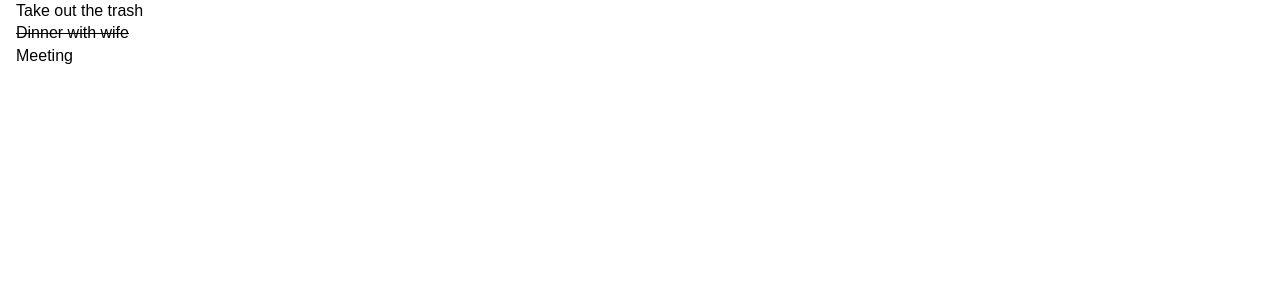
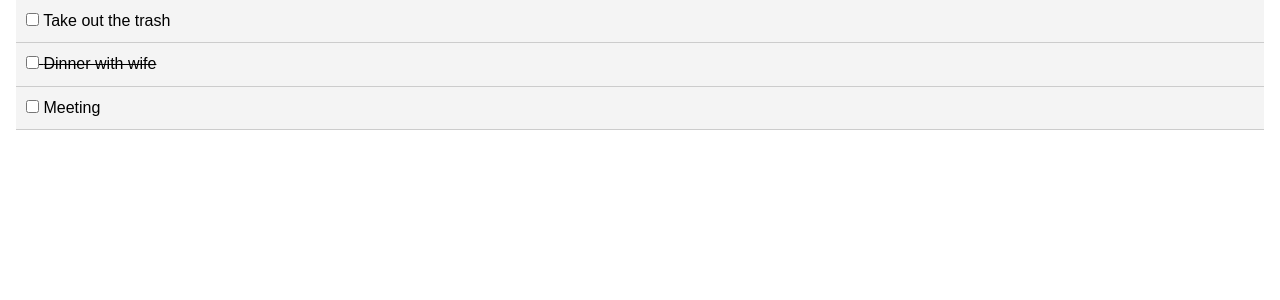
Before and after one commit to josedev123/ReactListApp, a React (Create React App) app: page / in a window 1280 px wide. Shown: the top 300 px of the page. Built offline with nearby package versions, Linux system fonts and the light colour scheme.

Commit message:
Toggle complete

```diff
--- a/src/App.js
+++ b/src/App.js
@@ -26,13 +26,29 @@
 
     ]
 
-};
+}
+
+
+// Toggle complate
+markComplete = (id) => {
+  console.log(id);
+  this.setState({ todos: this.state.todos.map(todo => {
+
+if(todo.id === id){
+ todo.completed = !todo.completed
+}
+
+return todo;
+  })
+ });
+}
+
 
   render() {
   return (
     <div className="container">
     <div className="App">
-      <Todos todos={this.state.todos} />
+      <Todos todos={this.state.todos} markComplete={this.markComplete}/>
     </div>
     </div>
   );
--- a/src/components/TodoItem.js
+++ b/src/components/TodoItem.js
@@ -3,23 +3,26 @@
 
 
 export class TodoItem extends Component {
+
     getStyle = () => {
-        if(this.props.todo.completed) {
-            return {
-                textDecoration: 'line-through'
-            }
-        } else {
-            return {
-                textDecoration: 'none'
-
-            }
+        return {
+            background:  '#f4f4f4',
+            padding: '10px',
+            borderBottom: '1px solid #ccc',
+            textDecoration: this.props.todo.completed ? 'line-through' : 'none'
         }
     }
 
+
+
     render() {
+        const { id, title } = this.props.todo;
         return (
             <div style={this.getStyle()}>
-            <p>{ this.props.todo.title }</p>
+            <p>
+            <input type="checkbox" onChange={this.props.markComplete.bind(this, id)} /> {' '}
+          { title }
+          </p>
             </div>
         )
     }
@@ -29,4 +32,5 @@
 
 TodoItem.propTypes = {
     todo: PropTypes.object.isRequired
+
 }
--- a/src/components/Todos.js
+++ b/src/components/Todos.js
@@ -4,10 +4,13 @@
 
 
 class Todos extends Component {
+
+
+
   render() {
      // console.log(this.props.todos);
   return this.props.todos.map((todo) => (
-        <Todoitem key={todo.id} todo={todo} />
+        <Todoitem key={todo.id} todo={todo} markComplete={this.props.markComplete}/>
   ));
 
 
```
